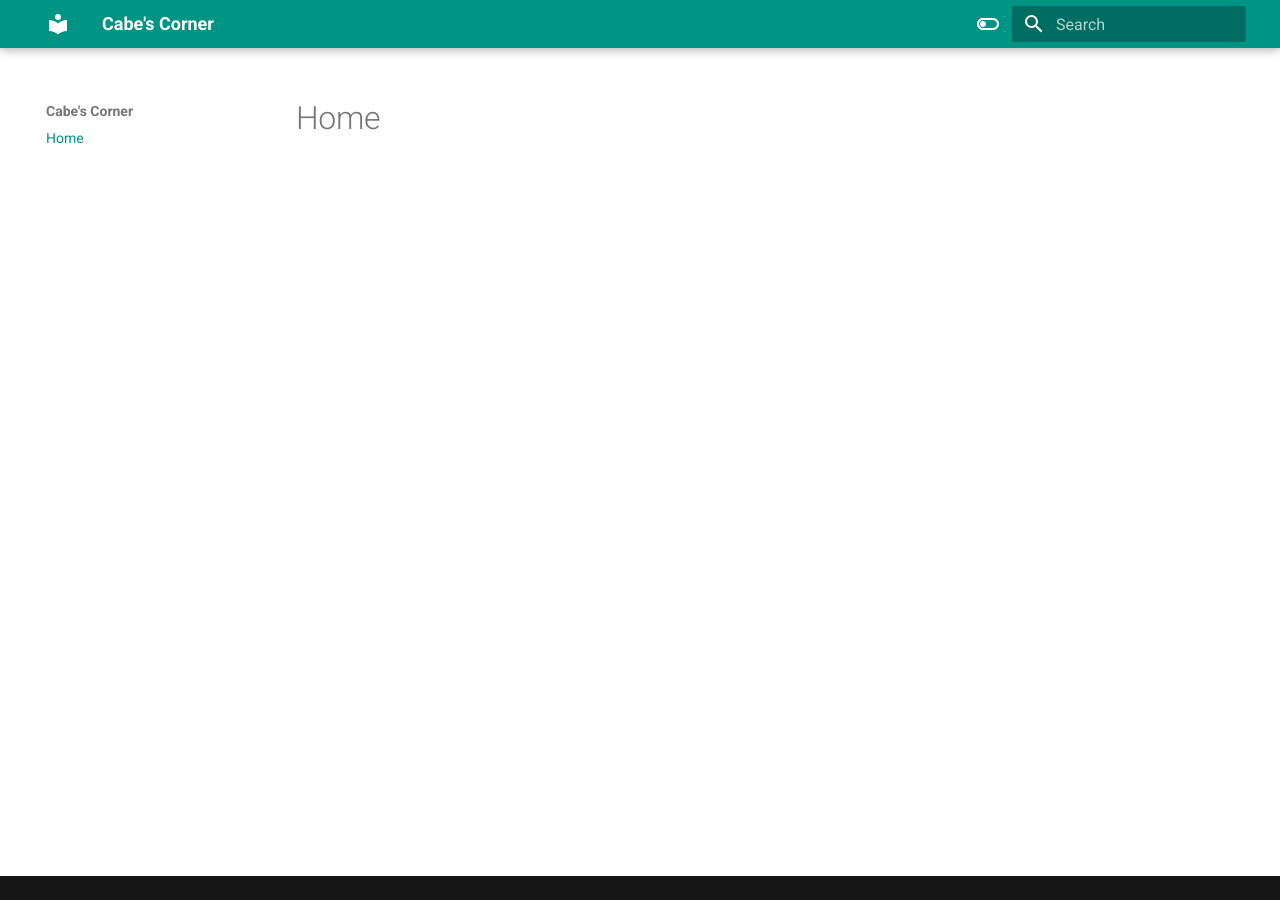
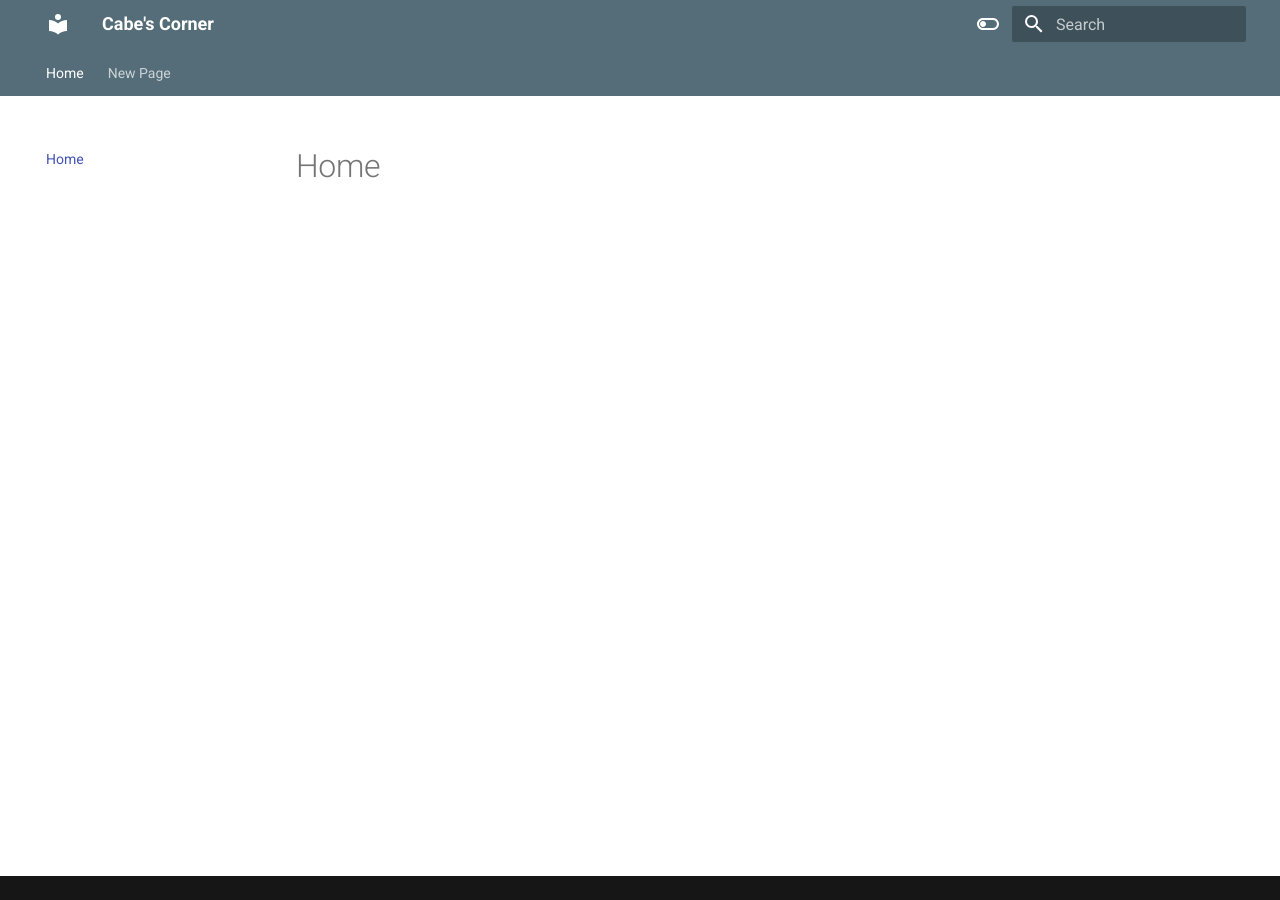
Before and after one commit to gamefreakcabe/solomons-arboretum, an MkDocs documentation site: the page built from docs/index.md, in a window 1280 px wide. Built offline with MkDocs 1.6.1 and Material for MkDocs 9.7.7, drawn with Linux system fonts in a browser that asks for light colours.

Commit message:
new setup

```diff
--- a/mkdocs.yml
+++ b/mkdocs.yml
@@ -10,6 +10,7 @@ theme:
     - navigation.top
     - navigation.expand
     - navigation.path
+    - navigation.tabs
     # Search
     - search.suggest
     - search.highlight
@@ -23,7 +24,7 @@ theme:
   nav:
   - Section:
     - Home: docs/index.md
-  #  - Hardware Deployment: docs/2-collector-deployments.md
+    - New Page: docs/2-new-page.md
   #  - Monitoring Collector Network: docs/3-monitoring-collector-network.md
   #  - Archieve Docs: docs/4-archieve.md
   #  - KVM: docs/7-kvm.md
@@ -35,13 +36,13 @@ theme:
       toggle:
         icon: material/toggle-switch-off-outline
         name: Switch to dark mode
-      primary: teal
+      primary: blue grey
       accent: purple
     - scheme: slate
       toggle:
         icon: material/toggle-switch
         name: Switch to light mode
-      primary: teal
+      primary: blue grey
       accent: lime
 extra:
   generator: false
```
Also changed, not shown: docs/2-new-page.md (added, +1 -0 lines).
